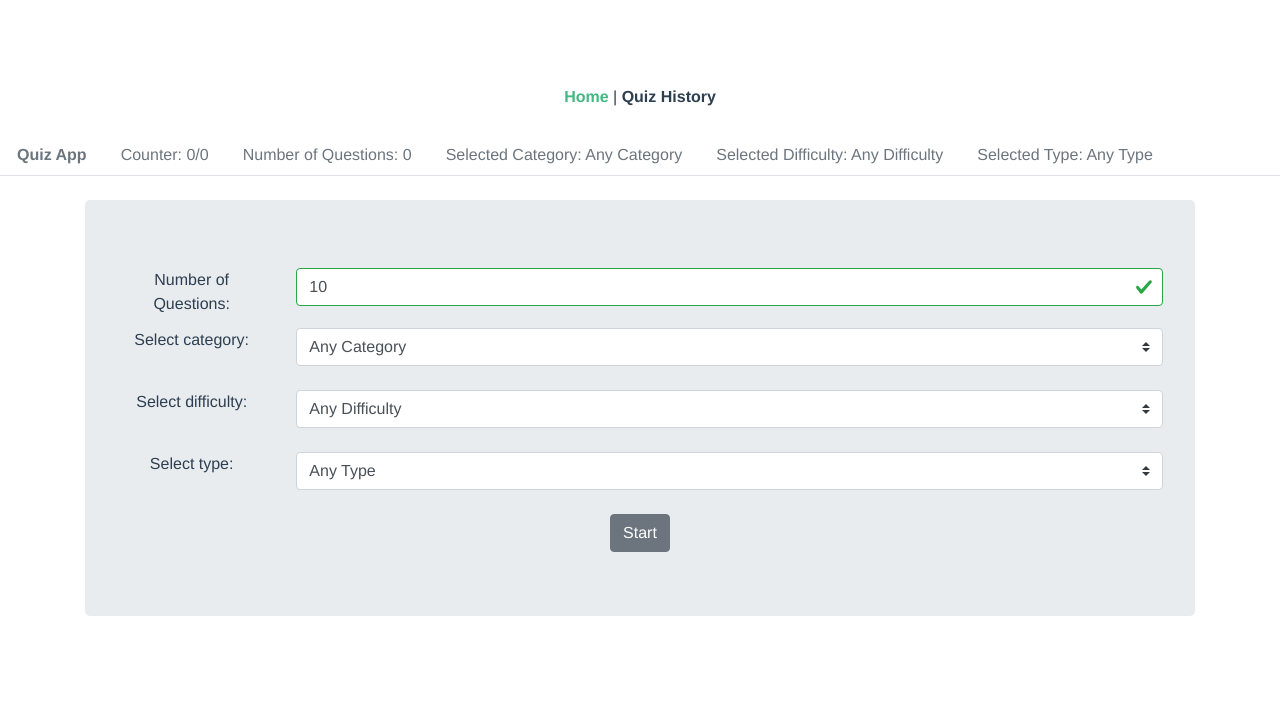
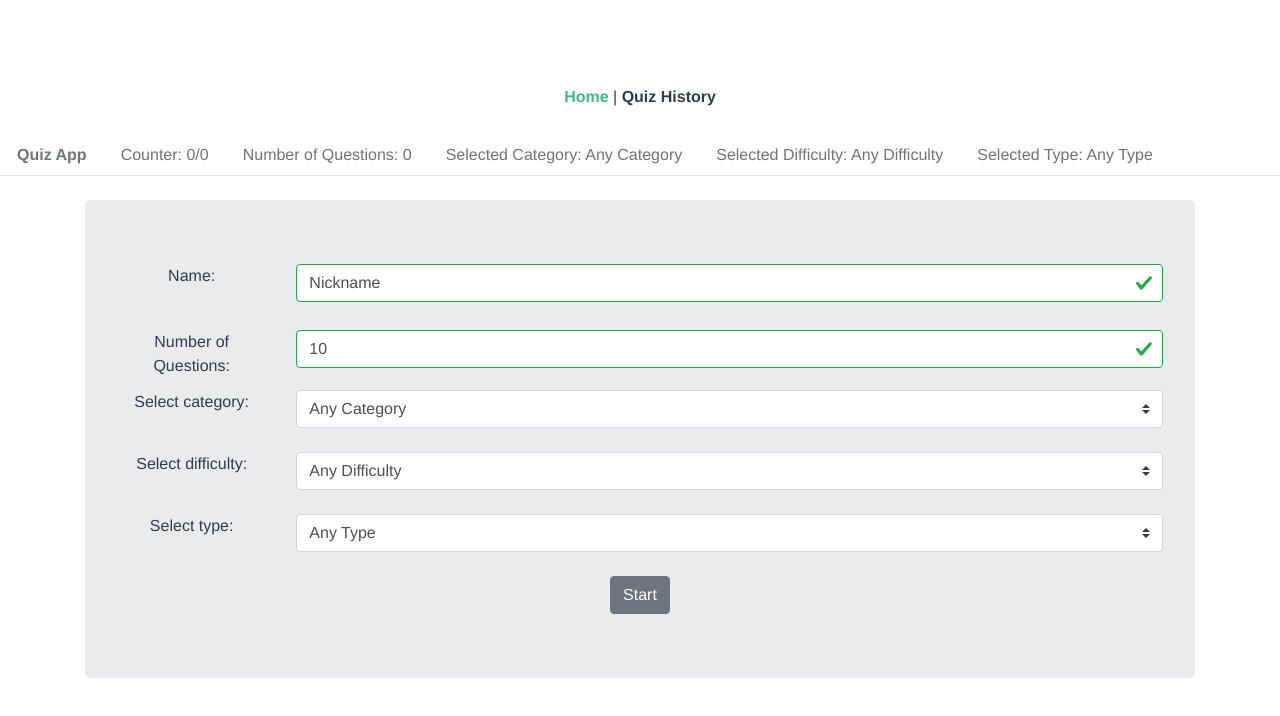
Before and after one commit to szcsaba33/evaluationtaskfrontend, a Vue app: page / in a window 1280 px wide. Shown: the top 716 px of the page. Built offline with nearby package versions, Linux system fonts and the light colour scheme.

Commit message:
add Nickname

```diff
--- a/src/components/QuizHistory.vue
+++ b/src/components/QuizHistory.vue
@@ -42,11 +42,11 @@ export default {
           this.quizResults = jsonData
         })
     },
-    addQuizResult (numCorrect, numTotal) {
+    addQuizResult (numCorrect, numTotal, name) {
       axios.post('https://evaluationtask.herokuapp.com/proxy/quizresult',
         {
           'id': 0,
-          'name': 'User',
+          'name': name,
           'numCorrect': numCorrect,
           'numTotal': numTotal
         }
--- a/src/components/StartBox.vue
+++ b/src/components/StartBox.vue
@@ -2,6 +2,17 @@
 
     <div >
         <b-jumbotron>
+          <b-row>
+            <b-col sm="2" >
+              <label >Name:</label>
+            </b-col>
+            <b-col sm="10">
+              <b-form-input  :id="`type-name`" :state="notEmptyName" v-model="nickname" ></b-form-input>
+            </b-col>
+          </b-row>
+
+          <label></label>
+
           <b-row class="my-1">
             <b-col sm="2" >
                   <label >Number of Questions:</label>
@@ -11,7 +22,6 @@
                   <b-form-invalid-feedback id="input-live-feedback">Min 1, Max 50</b-form-invalid-feedback>
               </b-col>
               <b-form-invalid-feedback id="input-live-feedback">Max 50</b-form-invalid-feedback>
-
             </b-row>
 
             <b-row>
@@ -47,7 +57,7 @@
 
             <b-row>
                 <b-col>
-                    <b-button @click="gameStart(amount, selectedCat, selectedDiff, selectedType)" >Start</b-button>
+                    <b-button @click="gameStart(amount, selectedCat, selectedDiff, selectedType, nickname)" >Start</b-button>
                 </b-col>
             </b-row>
         </b-jumbotron>
@@ -66,7 +76,10 @@ export default {
   ],
   computed: {
     maxAmount () {
-      return !!(this.amount <= 50 && this.amount > 0)
+      return (this.amount <= 50 && this.amount > 0)
+    },
+    notEmptyName () {
+      return this.nickname !== ''
     }
   },
   data () {
@@ -74,7 +87,8 @@ export default {
       selectedCat: '',
       amount: 10,
       selectedDiff: '',
-      selectedType: ''
+      selectedType: '',
+      nickname: 'Nickname'
 
     }
   }
--- a/src/views/Home.vue
+++ b/src/views/Home.vue
@@ -111,7 +111,8 @@ export default {
         { value: '', text: 'Any Type' },
         { value: 'multiple', text: 'Multiple Choice' },
         { value: 'boolean', text: 'True / False' }
-      ]
+      ],
+      nickname: 'Nickname'
 
     }
   },
@@ -127,14 +128,15 @@ export default {
     },
     gameFinish () {
       this.gameFinished = true
-      QuizHistory.methods.addQuizResult(this.numCorrect, this.numTotal)
+      QuizHistory.methods.addQuizResult(this.numCorrect, this.numTotal, this.nickname)
     },
-    gameStart (actAmount, actSelected, actDiff, actType) {
+    gameStart (actAmount, actSelected, actDiff, actType, actNickname) {
       if (actAmount < 51 && actAmount > 0) {
         this.amount = Number(actAmount)
         this.selectedCategory = actSelected
         this.selectedDifficulty = actDiff
         this.selectedType = actType
+        this.nickname = actNickname
         this.gameFetch()
         this.gameStarted = true
       }
```
Lines whose indentation alone changed are shown as unchanged.
